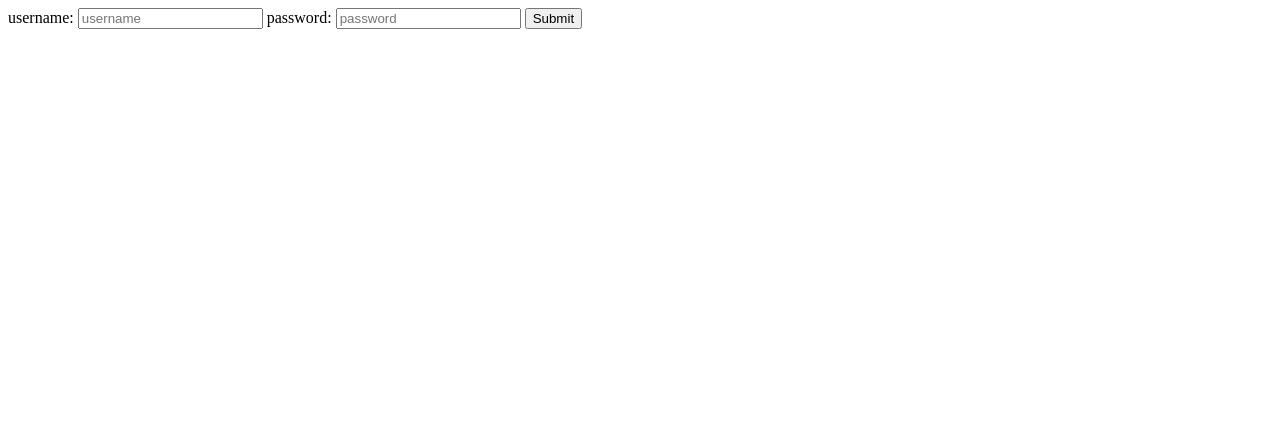
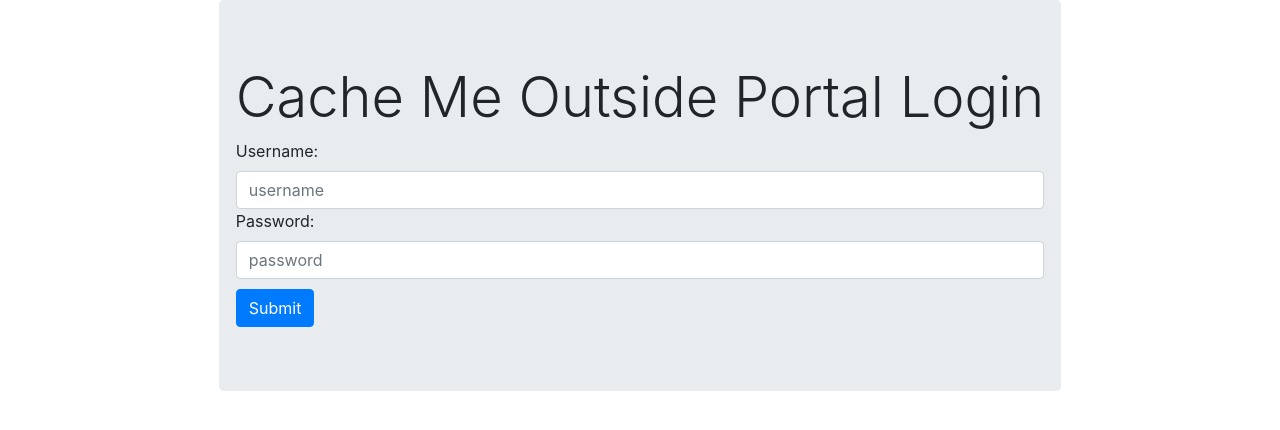
Before and after one commit to pwnedpixel/cloud-portal, a website: page src/index.html in a window 1280 px wide. Drawn offline with nearby package versions, Linux system fonts and the light colour scheme.

Commit message:
Made the login page pretty

```diff
--- a/src/index.html
+++ b/src/index.html
@@ -1,12 +1,27 @@
 <header>
 	<script src="index.js"></script>
 	<link rel="stylesheet" href="styles.css">
+	<link rel="stylesheet" href="https://maxcdn.bootstrapcdn.com/bootstrap/4.3.1/css/bootstrap.min.css">
+  <script src="https://ajax.googleapis.com/ajax/libs/jquery/3.3.1/jquery.min.js"></script>
+  <script src="https://cdnjs.cloudflare.com/ajax/libs/popper.js/1.14.7/umd/popper.min.js"></script>
+  <script src="https://maxcdn.bootstrapcdn.com/bootstrap/4.3.1/js/bootstrap.min.js"></script>
 </header>
 <body>
-	<div id="login-frame">
-		username: <input id="username" placeholder="username" type="text">
-		password: <input id="password" placeholder="password" type="password">
-		<button onclick="login()">Submit</button>
+	<div class = "container-fluid" id = "container">
+		<div class = "col d-flex justify-content-center align-items-center">
+			<div id="login-frame" class = "jumbotron">
+				<div class = "row justify-content-center">
+					<h3 class="display-4">Cache Me Outside Portal Login</h3>
+				</div>
+				<div class = "row justify-text-center">
+					<label for ="username">Username: </label>
+					<input id="username" class = "form-control" placeholder="username" type="text">
+					<label for ="password">Password: </label>
+					<input id="password" class = "form-control" placeholder="password" type="password">
+					<br/><br/>
+					<button class = "btn btn-primary" onclick="login()">Submit</button>
+				</div>
+			</div>
 		</div>
 		<div id="vim" style="display:none">
 					<h1>WELCOME TO THE MANAGEMENT CONSOLE</h1>
@@ -41,4 +56,6 @@
 						</tr>
 					</table>
 				</div>
+	</div>
+
 </body
```
Lines whose indentation alone changed are shown as unchanged.
